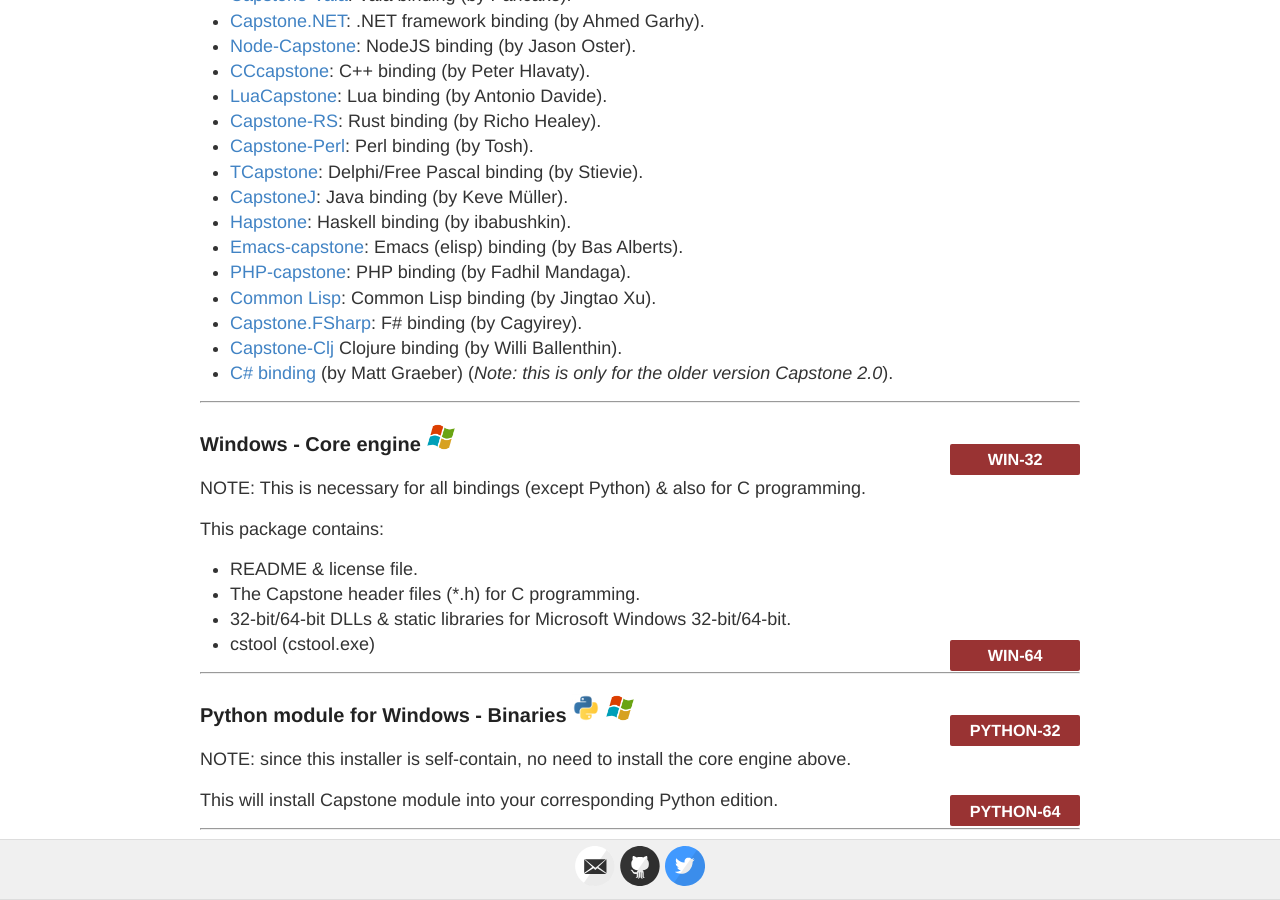
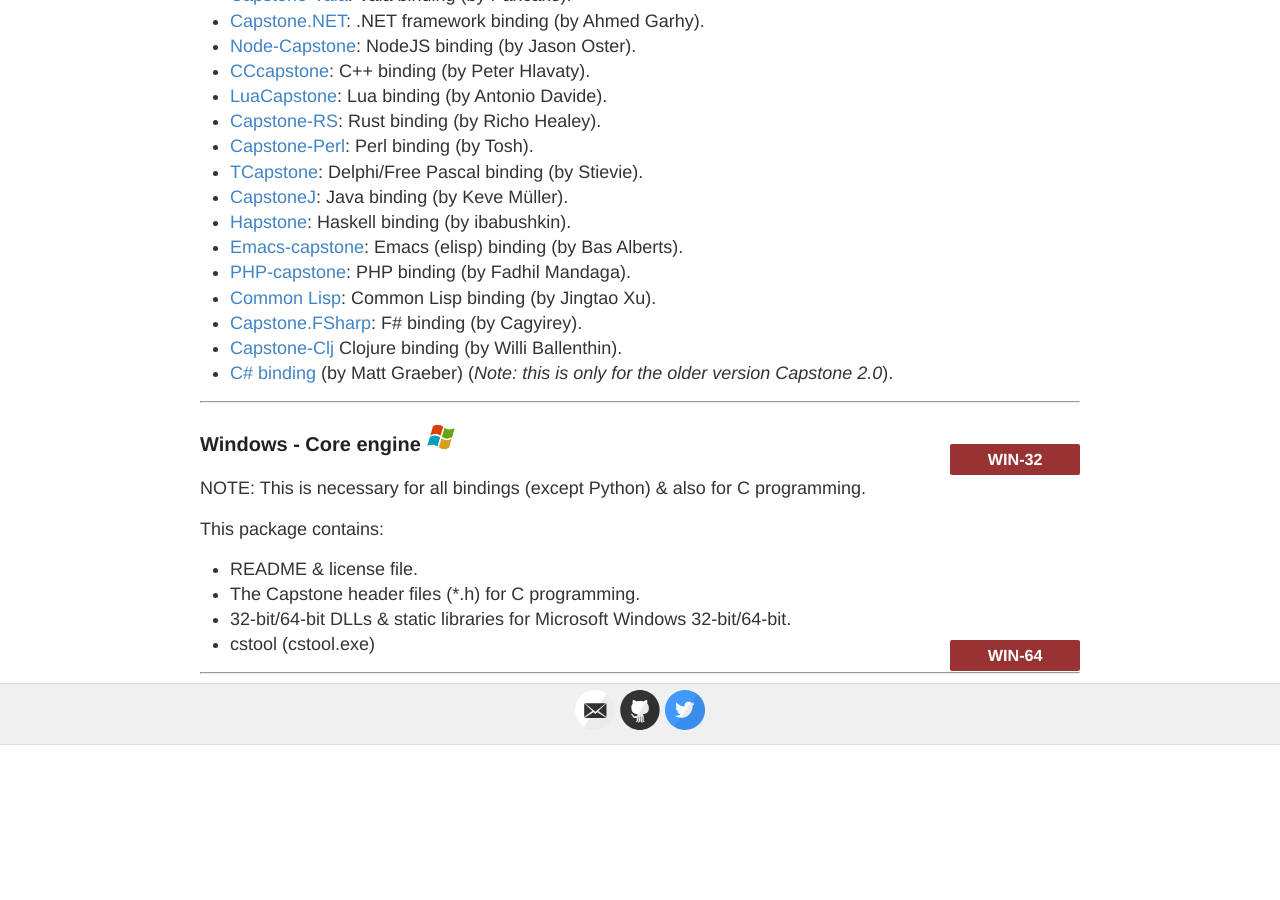
Before and after one commit to capstone-engine/capstone-engine.github.io, a Jekyll site: the page built from download.md, in a window 1280 px wide and 900 px high, scrolled down 1166 px. Built offline with Jekyll 4.4.1, drawn with Linux system fonts in a browser that asks for light colours; after the commit the page ends 1911 px from its top, so only the background shows below that.

Commit message:
do not have Python modules for Windows yet

```diff
--- a/download.md
+++ b/download.md
@@ -88,16 +88,4 @@
 
 ---
 
-### Python module for Windows - Binaries <img src="img/python.png" height="28" width="28"> <img src="img/windows.png" height="28" width="28">
-
-<a class="download" href="https://github.com/aquynh/capstone/releases/download/{{ post.title }}/capstone-{{ post.title }}-python-win32.msi" title="Download Python module for Python, Win32">Python-32</a>
-
-NOTE: since this installer is self-contain, no need to install the core engine above.
-
-This will install Capstone module into your corresponding Python edition.
-
-<a class="download" href="https://github.com/aquynh/capstone/releases/download/{{ post.title }}/capstone-{{ post.title }}-python-win64.msi" title="Download Python module for Python, Win64">Python-64</a>
-
----
-
 {% endfor %}
```
